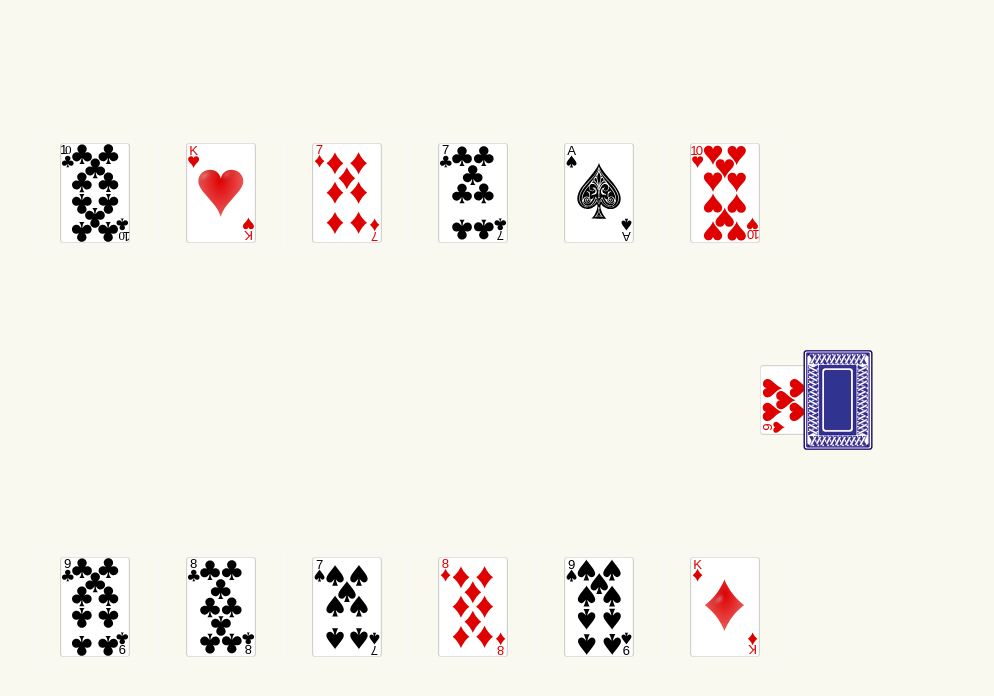
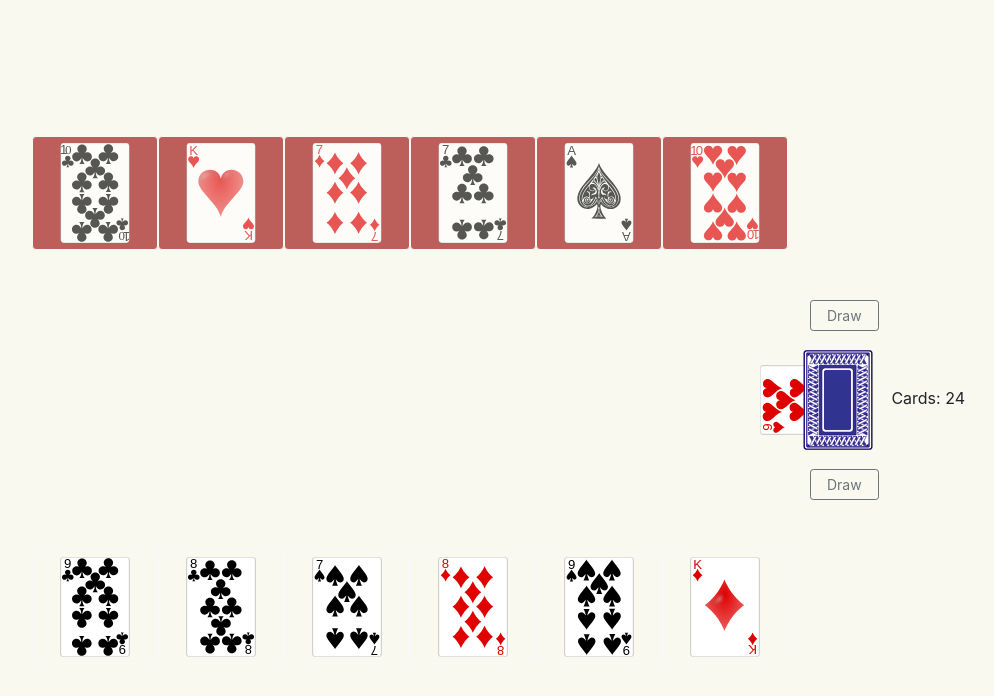
Before and after one commit to nihadguluzade/durak-expectimax, a React (Create React App) app: page / in a window 1280 px wide. Both pictures are taken after a click on the button "start game". Shown: the top 696 px of the page, without its empty margins (230-1224 px from the left). Built offline with nearby package versions, Linux system fonts and the light colour scheme.

Commit message:
add card draw

```diff
--- a/src/App.css
+++ b/src/App.css
@@ -102,7 +102,7 @@ body {
 
 .stack-container {
   position: relative;
-  width: 250px;
+  width: 310px;
   height: 200px;
 }
 
--- a/src/App.tsx
+++ b/src/App.tsx
@@ -34,7 +34,7 @@ class App extends Component<any, ComponentState> {
             return (
               <div key={index} className="card-wrapper">
                 <button className="btn btn-outline-light"
-                        // disabled={this.state.move != player}
+                        disabled={this.state.move != player}
                         onClick={() => this.go(player, card, index)}>
                   <img src={card.getImage()} className="game-card-img" alt={card.toString()} />
                 </button>
@@ -136,7 +136,7 @@ class App extends Component<any, ComponentState> {
   }
 
   renderStack = (): ReactNode => {
-    const {trump, stack} = this.state;
+    const {trump, stack, players} = this.state;
     if (trump != undefined && stack != undefined) {
       return (
         <div className="stack-container">
@@ -147,11 +147,47 @@ class App extends Component<any, ComponentState> {
           {stack.length > 2 && (
             <img src="assets/cards/card_back.svg" className="game-card-img" alt="stack" />
           )}
+          <span style={{
+            position: 'absolute',
+            top: '43%',
+            right: 0
+          }}>Cards: {stack.length}</span>
+          <Button variant="outline-secondary"
+                  size="sm"
+                  className="pl-3 pr-3"
+                  style={{position: 'absolute', top: 0}}
+                  onClick={() => this.drawCard(players[0])}>Draw</Button>
+          <Button variant="outline-secondary"
+                  size="sm"
+                  className="pl-3 pr-3"
+                  style={{position: 'absolute', bottom: 0}}
+                  onClick={() => this.drawCard(players[1])}>Draw</Button>
         </div>
       )
     } else {
       console.error("trump is undefined");
     }
+  }
+
+  drawCard = (player: Player): void => {
+    const {players, stack} = this.state;
+
+    const _player: Player = players.find(p => p == player)!;
+
+    if (stack == undefined || _player == undefined) return;
+
+    if (stack.length == 0) {
+      this.setState({errorAlert: "No cards left"});
+      return;
+    }
+
+    if (_player.getCards().length >= 6) {
+      this.setState({errorAlert: "Already have 6 or more cards"});
+      return;
+    }
+
+    _player.getCards().push(stack.pop()!);
+    this.setState({players, stack});
   }
 
   initializeStack = (): Array<Card> => {
@@ -242,7 +278,8 @@ class App extends Component<any, ComponentState> {
 
     player.getCards().splice(index, 1);
     desk.push(card);
-    this.setState({desk, move: player});
+    this.setState({desk});
+    this.switchMove();
   }
 
   /* drag is not working properly */
```
